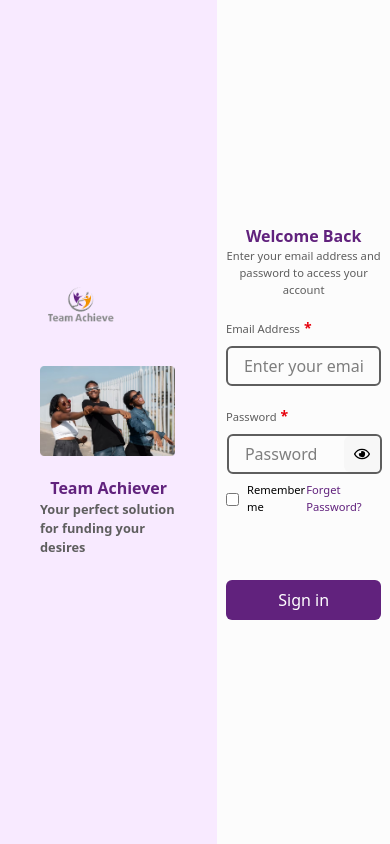
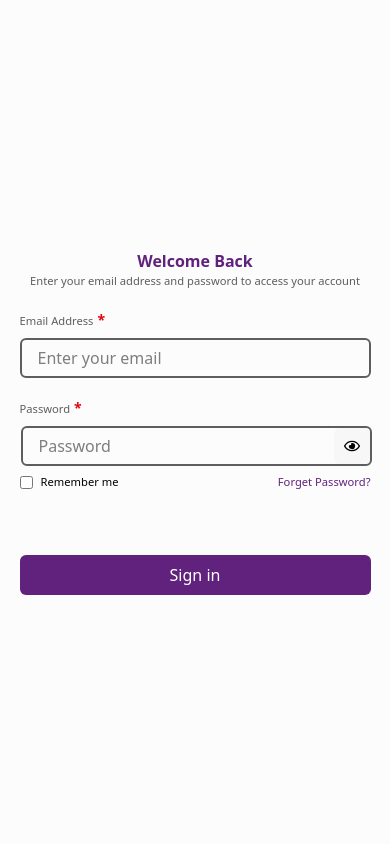
Before and after one commit to Oluyemi29/buysimply, a React app: page / in a window 390 px wide. Built offline with nearby package versions, Linux system fonts and the light colour scheme; no server answers; the HTML template or start-up script is replaced by a standard one.

Commit message:
ui updated

```diff
--- a/src/component/Login.tsx
+++ b/src/component/Login.tsx
@@ -41,7 +41,7 @@ const LoginComponent = () => {
   };
   return (
     <div className="flex flex-row w-full bg-fadebg h-screen">
-      <div className="bg-fadepurple w-full flex flex-col justify-center px-10">
+      <div className="bg-fadepurple w-full md:flex hidden flex-col justify-center px-10">
         <img src="/logo.png" alt="logo" width={20} className="w-20" />
         <img
           src="/people.png"
```
